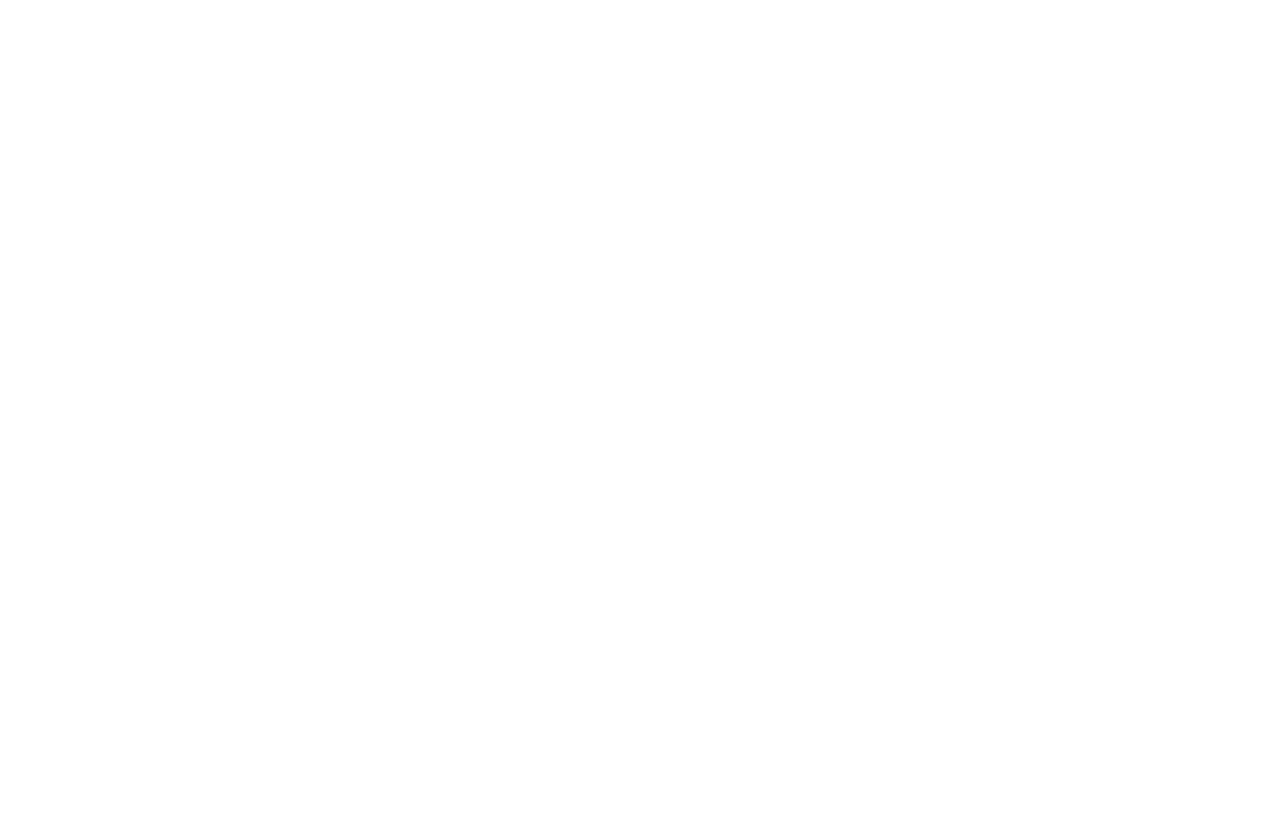
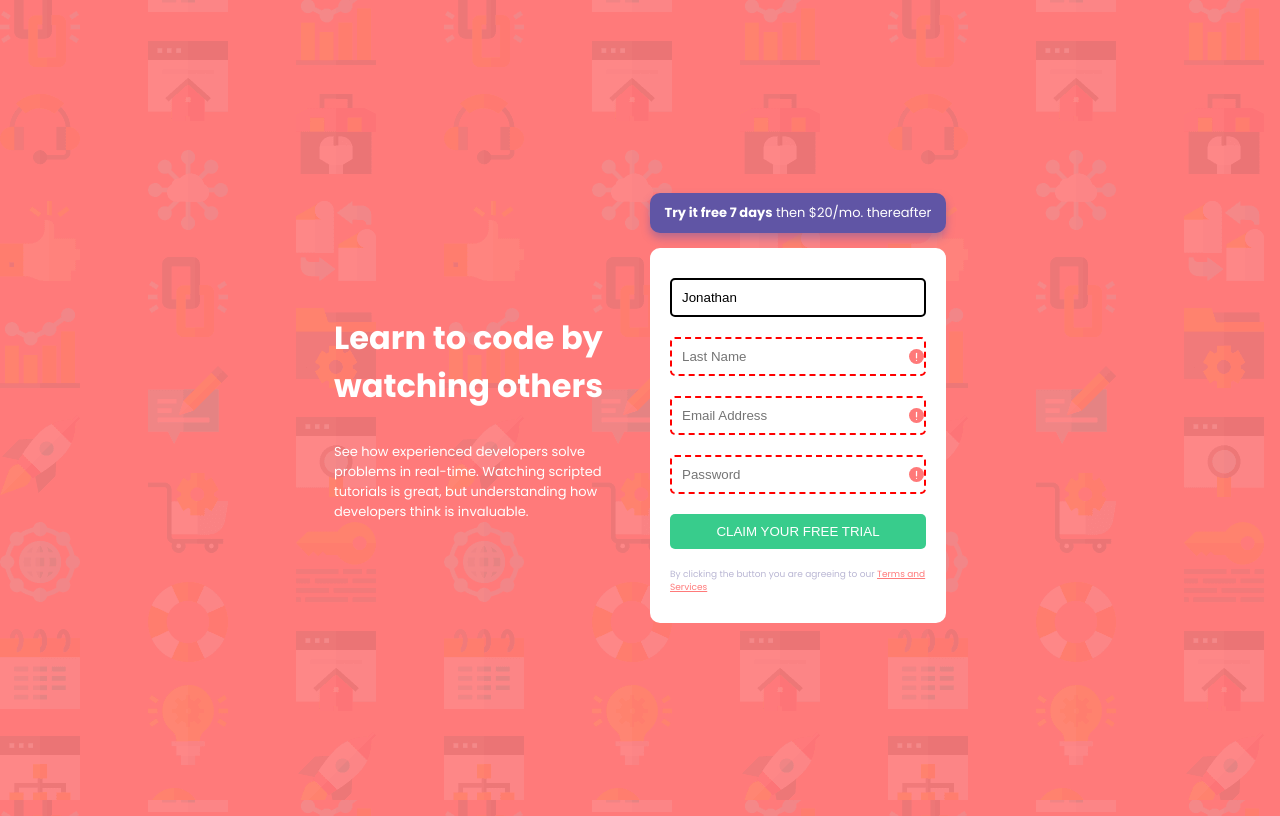
Before and after one commit to Kunmjo/responsive-media-queries, a plain HTML site: page index.html in a window 1280 px wide. Drawn offline with Linux system fonts and the light colour scheme.

Commit message:
Add files via upload

```diff
--- a/index.html
+++ b/index.html
@@ -1,13 +1,44 @@
 <!DOCTYPE html>
 <html lang="en">
+
 <head>
     <meta charset="UTF-8">
     <meta http-equiv="X-UA-Compatible" content="IE=edge">
     <meta name="viewport" content="width=device-width, initial-scale=1.0">
     <title>Registration Page</title>
     <link rel="stylesheet" href="style.css">
+    <link rel="preconnect" href="https://fonts.googleapis.com">
+    <link rel="preconnect" href="https://fonts.gstatic.com" crossorigin>
+    <link href="https://fonts.googleapis.com/css2?family=Poppins:wght@400;500;600;700&display=swap" rel="stylesheet">
 </head>
+
 <body>
+    <main>
+        <div>
+            <h3>
+                Learn to code by watching others
+            </h3>
+            <p id="maintext">
+                See how experienced developers solve problems in real-time. Watching scripted tutorials is great, but
+                understanding how developers think is invaluable.
+            </p>
+        </div>
+        <div>
+            <button id="notice-btn"><b>Try it free 7 days</b> then $20/mo. thereafter </button>
+            <form action="" class="formbody">
+                <input type="text" name="fname" class="form1" placeholder="First Name" value="Jonathan" required>
+                <br>
+                <input type="text" name="lname" class="form1" placeholder="Last Name" required>
+                <br>
+                <input type="email" name="email" class="form1" placeholder="Email Address" required pattern="kunmisobanjo@gmail.com">
+                <br>
+                <input type="password" name="password" class="form1" placeholder="Password" required>
+                <br>
+                <input type="submit" id="submit-btn" value="CLAIM YOUR FREE TRIAL">
+                <p id="formfootertext"> By clicking the button you are agreeing to our <a href="http://">Terms and Services</a></p>
+            </form>
+        </div>
+    </main>
+</body>
 
-</body>
 </html>
--- a/style.css
+++ b/style.css
@@ -0,0 +1,126 @@
+* {
+    box-sizing: border-box;
+}
+
+body {
+    background-image: url('bg-intro-desktop.png');
+    /* overflow: hidden; */
+    background-color: hsl(0, 100%, 74%) ;
+    /* background-color: color-mix(in srgb, var(hsl(0, 100%, 74%)), var(hsl(154, 59%, 51%))  ); */
+    /* background-blend-mode: overlay; */
+}
+
+main {
+    width: 50%;
+    margin: auto;
+    display: flex;
+    justify-content: center;
+    align-items: center;
+    height: 100vh;
+    /* padding-left: 25%;
+    padding-right: 25%; */
+}
+
+main div {
+    margin: 10px;
+    width: 100%;
+}
+
+h3 {
+    font-family: 'Poppins', sans-serif;
+    font-weight: 700;
+    font-size: xx-large;
+    color: white;
+}
+
+#maintext {
+    font-family: 'Poppins', sans-serif;
+    font-weight: 400;
+    font-size: small;
+    color: white;
+}
+
+#formfootertext {
+    font-family: 'Poppins', sans-serif;
+    font-weight: 400;
+    font-size: xx-small;
+    color: hsl(246, 25%, 77%);
+    align-content: center;
+}
+
+a {
+    color: hsl(0, 100%, 74%);
+}
+
+.formbody {
+    background-color: white;
+    padding: 20px;
+    margin-top: 10px;
+    width: 100%;
+    border-radius: 10px;
+}
+
+.form1 {
+    padding: 10px;
+    margin: 10px 0;
+    border: 2px solid hsl(246, 25%, 77%);
+    border-radius: 5px;
+    width: 100%;
+    color: ;
+
+}
+
+#notice-btn {
+    background-color:hsl(248, 32%, 49%);
+    padding: 10px;
+    margin-bottom: 5px;
+    width: 100%;
+    border-radius: 10px;
+    border: 0;
+    box-shadow: 0px 5px 8px 0px  hsla(248, 32%, 49%, 0.452);
+    color: white;
+    font-family: 'Poppins', sans-serif;
+    font-weight: 400;
+    font-size: small;
+}
+
+#submit-btn {
+    padding: 10px;
+    margin: 10px 0;
+    border: 0;
+    border-radius: 5px;
+    width: 100%;
+    background-color: hsl(154, 59%, 51%);
+    color: white;
+}
+
+@media screen and (max-width:375px) {
+    main {
+        width: 100%;
+        margin: auto;
+        display: flex;
+        justify-content: center;
+        align-items: center;
+        height: 100vh;
+        flex-direction: column;
+        font-size: medium;
+        /* padding-left: 25%;
+        padding-right: 25%; */
+    }
+}
+
+.form1:invalid {
+    border: 2px dashed red;
+  }
+
+.form1:invalid:required {
+    background-image: url('icon-error.svg');
+    background-repeat: no-repeat;
+    background-position: right;
+    background-size: 15px;
+    padding-right: 5px;
+  }
+
+.form1:valid {
+    border: 2px solid black;
+  }
```
